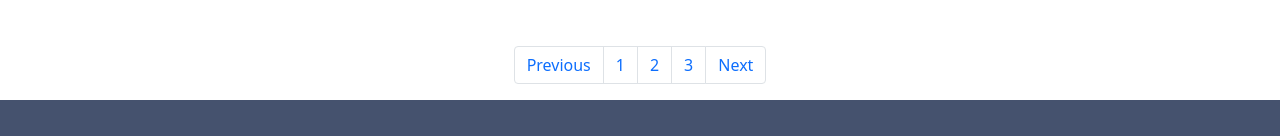
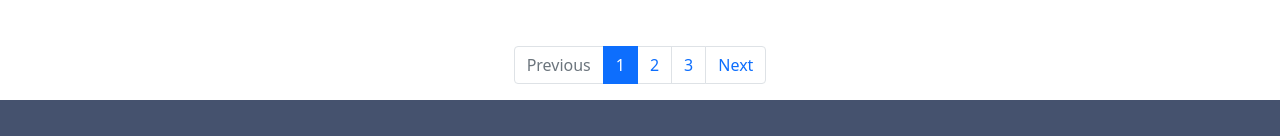
Before and after one commit to shadmansaalim/Full-Stack-Course-App, a React (Create React App) app: page /services in a window 1280 px wide. Shown: the part 1081-1217 px from the top of the page. Built offline with nearby package versions, Linux system fonts and the light colour scheme.

Commit message:
Pagination Feature Upgraded with styling and bugs fixed

```diff
--- a/src/components/CoursePagination/CoursePagination.js
+++ b/src/components/CoursePagination/CoursePagination.js
@@ -1,8 +1,11 @@
 import React, { useState } from 'react';
-
+import './CoursePagination.css'
 const Pagination = (props) => {
     //Getting coursesPerPage, totalCourses and paginate function for use
     const { coursesPerPage, totalCourses, paginate } = props;
+
+    //Declaring state for active page for pagination
+    const [activePage, setActivePage] = useState(1);
 
     //Declaring empty array to store how many page will be there on the basis of data
     const pageNumbers = [];
@@ -11,22 +14,49 @@ const Pagination = (props) => {
         pageNumbers.push(i);
     }
 
-    const [activePage, setActivePage] = useState(1);
+
+    // Styling the active page in pagination by adding the class active
+    const btns = document.getElementsByClassName('page-link');
+    for (const btn of btns) {
+        const li = btn.parentElement;
+        if (parseInt(btn.innerHTML) === activePage) {
+            li.classList.add('active')
+        }
+        else if (parseInt(btn.innerHTML) !== activePage) {
+            li.classList.remove('active')
+        }
+    }
+
     return (
-        <nav>
+        <nav aria-label="...">
             <ul className="pagination">
-                <li class="page-item">
+                {
+                    activePage !== 1 ? <li class="page-item">
                         <button onClick={() => {
-                        if (activePage !== 1) {
                             paginate(activePage - 1)
                             setActivePage(activePage - 1)
-                        }
                         }} class="page-link">Previous</button>
                     </li>
+                        :
+                        <li class="page-item disabled">
+                            <button class="page-link">Previous</button>
+                        </li>
+
+                }
                 {
 
                     pageNumbers.map(number => (
-                        <li key={number} className="page-item">
+                        number === 1 ?
+                            <li key={number} className="page-item active">
+                                <button onClick={() => {
+                                    setActivePage(number)
+                                    paginate(number)
+                                }} className="page-link" >
+                                    {number}
+                                </button>
+                            </li>
+                            :
+                            <li key={number} className="page-item ">
                                 <button onClick={() => {
                                     setActivePage(number)
                                     paginate(number)
@@ -36,14 +66,19 @@ const Pagination = (props) => {
                             </li>
                     ))
                 }
+                {
+                    activePage !== (pageNumbers.length) ?
                         <li class="page-item">
                             <button onClick={() => {
-                        if (activePage !== (pageNumbers.length)) {
                                 paginate(activePage + 1)
                                 setActivePage(activePage + 1)
-                        }
                             }} class="page-link">Next</button>
                         </li>
+                        :
+                        <li class="page-item disabled">
+                            <button class="page-link">Next</button>
+                        </li>
+                }
             </ul>
         </nav>
     );
--- a/src/components/Services/Services.js
+++ b/src/components/Services/Services.js
@@ -3,7 +3,8 @@ import { useEffect } from 'react';
 import { useState } from 'react';
 import Course from '../Course/Course';
 import { Row, Container } from 'react-bootstrap';
-import CoursePagination from '../CoursePagination/CoursePagination'
+import CoursePagination from '../CoursePagination/CoursePagination';
+
 
 
 const Services = () => {
```
Also changed, not shown: src/components/CoursePagination/CoursePagination.css (added). Lines whose indentation alone changed are shown as unchanged.
